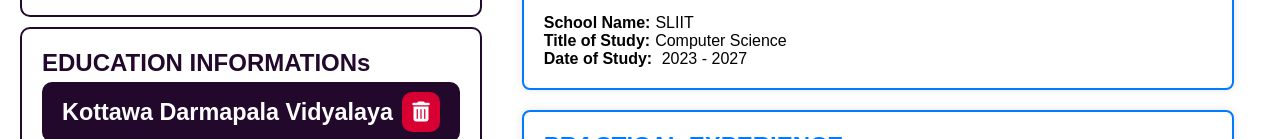
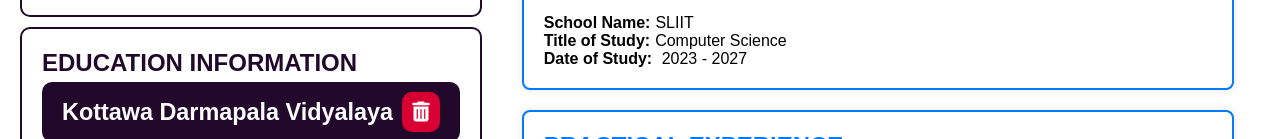
Before and after one commit to hasithkaushal/CV-Generator, a React (Vite) app: page / in a window 1280 px wide. Shown: the part 297-436 px from the top of the page. Built offline with nearby package versions, Linux system fonts and the light colour scheme.

Commit message:
push check back

```diff
--- a/src/components/EducationForm.jsx
+++ b/src/components/EducationForm.jsx
@@ -110,7 +110,7 @@ export default function EducationForm({ onChildChange }) {
   return (
     <div id="education-form-container">
       <h2 style={{ cursor: "pointer" }} onClick={() => viewForm()}>
-        EDUCATION INFORMATIONs
+        EDUCATION INFORMATION
       </h2>
       <div style={{ display: EducationForm ? "block" : "none" }}>
         <form className="form-inputs" onSubmit={(event) => addEducation(event)}>
```
